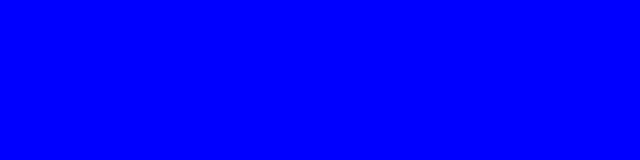
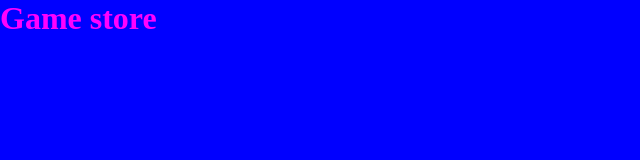
Before and after one commit to edenhasson/gamestop, a plain HTML site: page index.html in a window 1280 px wide. Shown: the whole page, without its empty margins (0-640 px from the left). Drawn offline with Linux system fonts and the light colour scheme.

Commit message:
Added headline and color to it

```diff
--- a/index.html
+++ b/index.html
@@ -10,6 +10,7 @@
 </head>
 
 <body>
+    <h1>Game store</h1>
     <script src="script.js"></script>
 </body>
 
--- a/styles.css
+++ b/styles.css
@@ -6,3 +6,7 @@
 body{
     background-color: blue;
 }
+
+h1{
+    color: magenta;
+}
```
